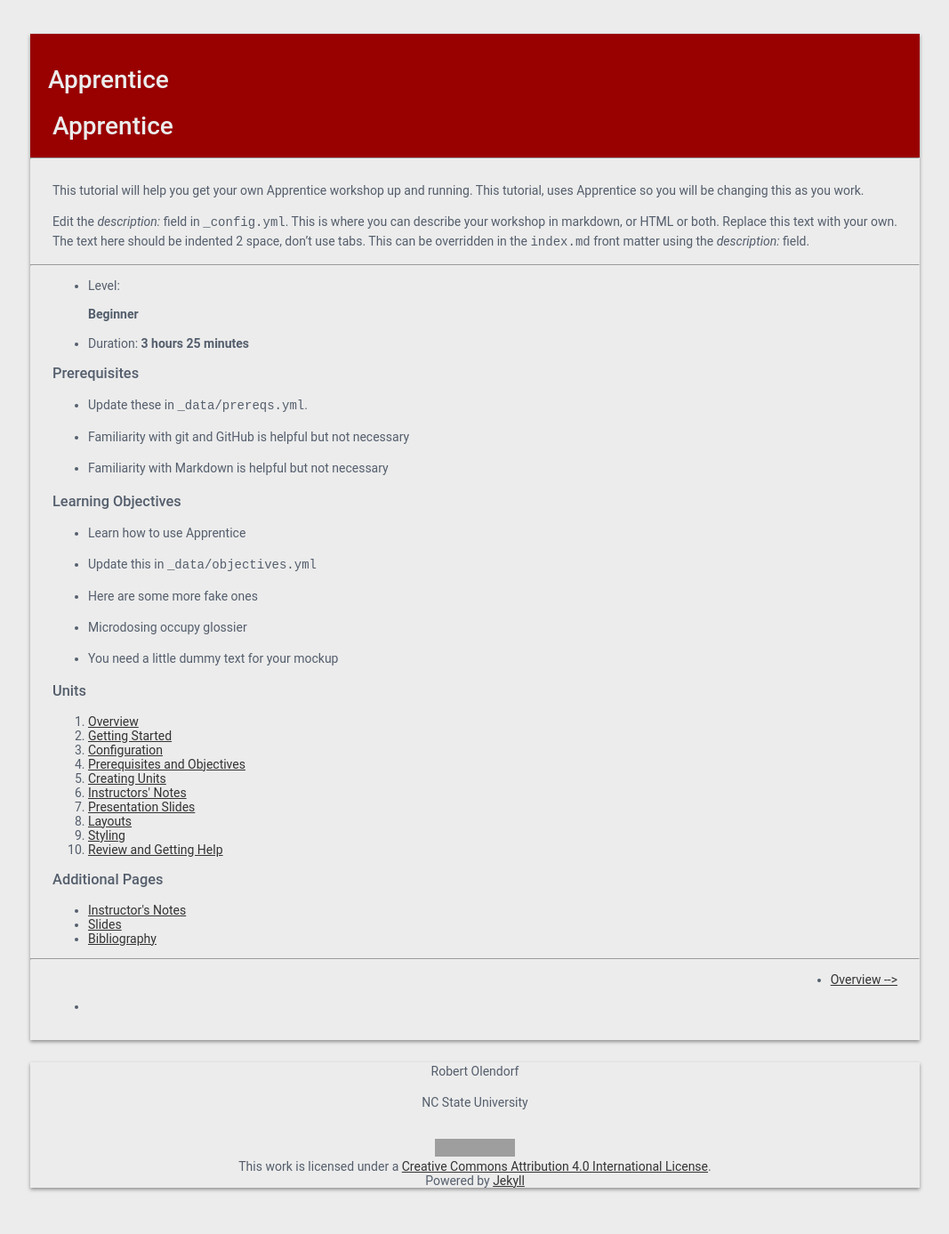
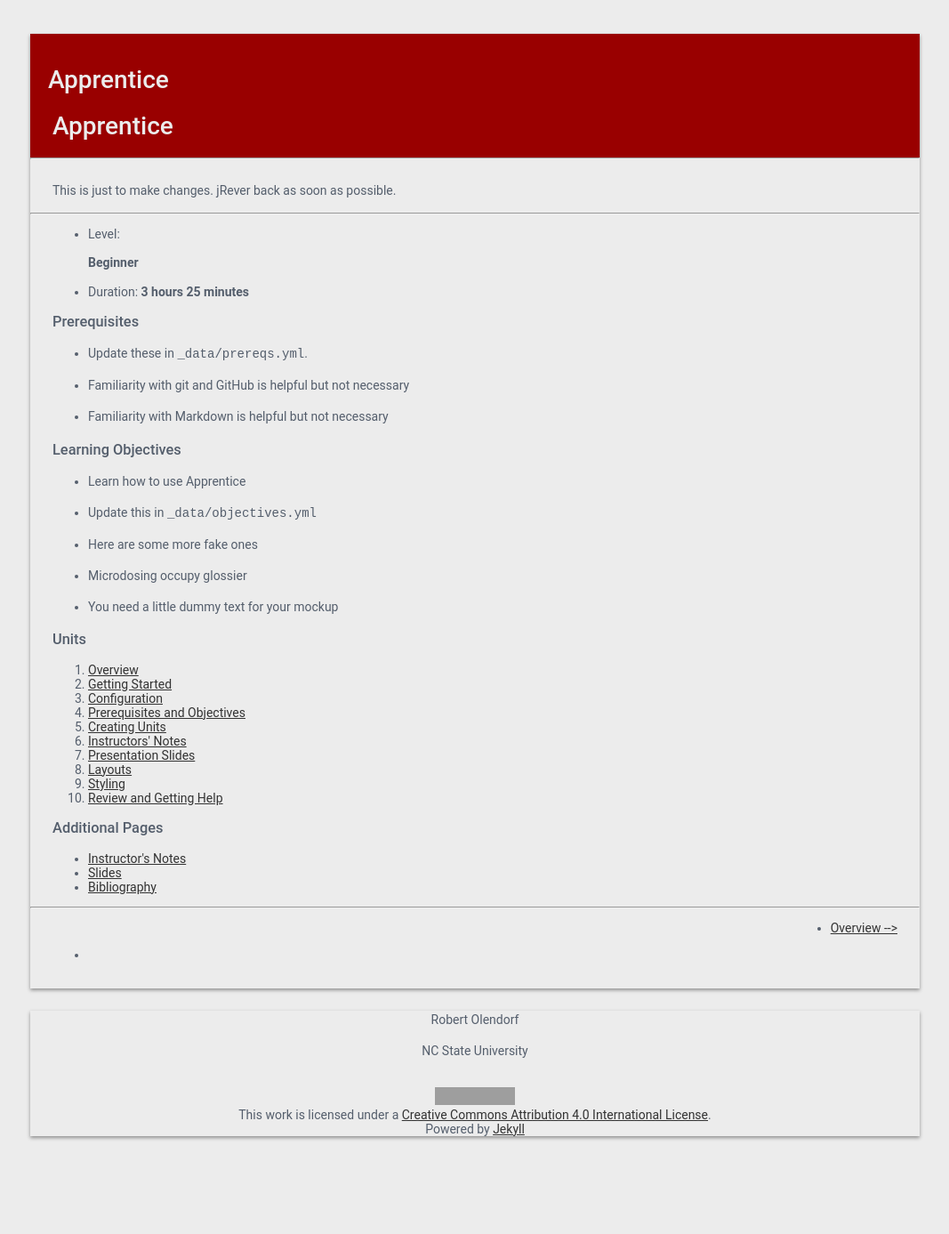
Before and after one commit to NC-State-Libraries-Workshops/ncsu_apprentice, a Jekyll site: the page built from index.md, in a window 1280 px wide. Shown: the whole page at 89% size, without its empty margins (106-1173 px from the left). Built offline with Jekyll 4.4.1, drawn with Linux system fonts in a browser that asks for light colours; after the commit the page ends 1329 px from its top, so only the background shows below that; grey boxes are pictures that could not be loaded.

Commit message:
Update _config.yml

```diff
--- a/_config.yml
+++ b/_config.yml
@@ -18,14 +18,7 @@
 title: Apprentice             # Name of the workshop
 
 description: |
-  This tutorial will help you get your own Apprentice workshop up and running.
-  This tutorial, uses Apprentice so you will be changing this as  you work.
-
-  Edit the *description:* field in `_config.yml`. This is where you can describe
-  your workshop in markdown, or HTML or both. Replace this text with your own.
-  The text here should be indented 2 space, don't use tabs. This can
-  be overridden in the `index.md` front matter using the *description:* field.
-
+  This is just to make changes. jRever back as soon as possible.
 
 
 # Author information
```
